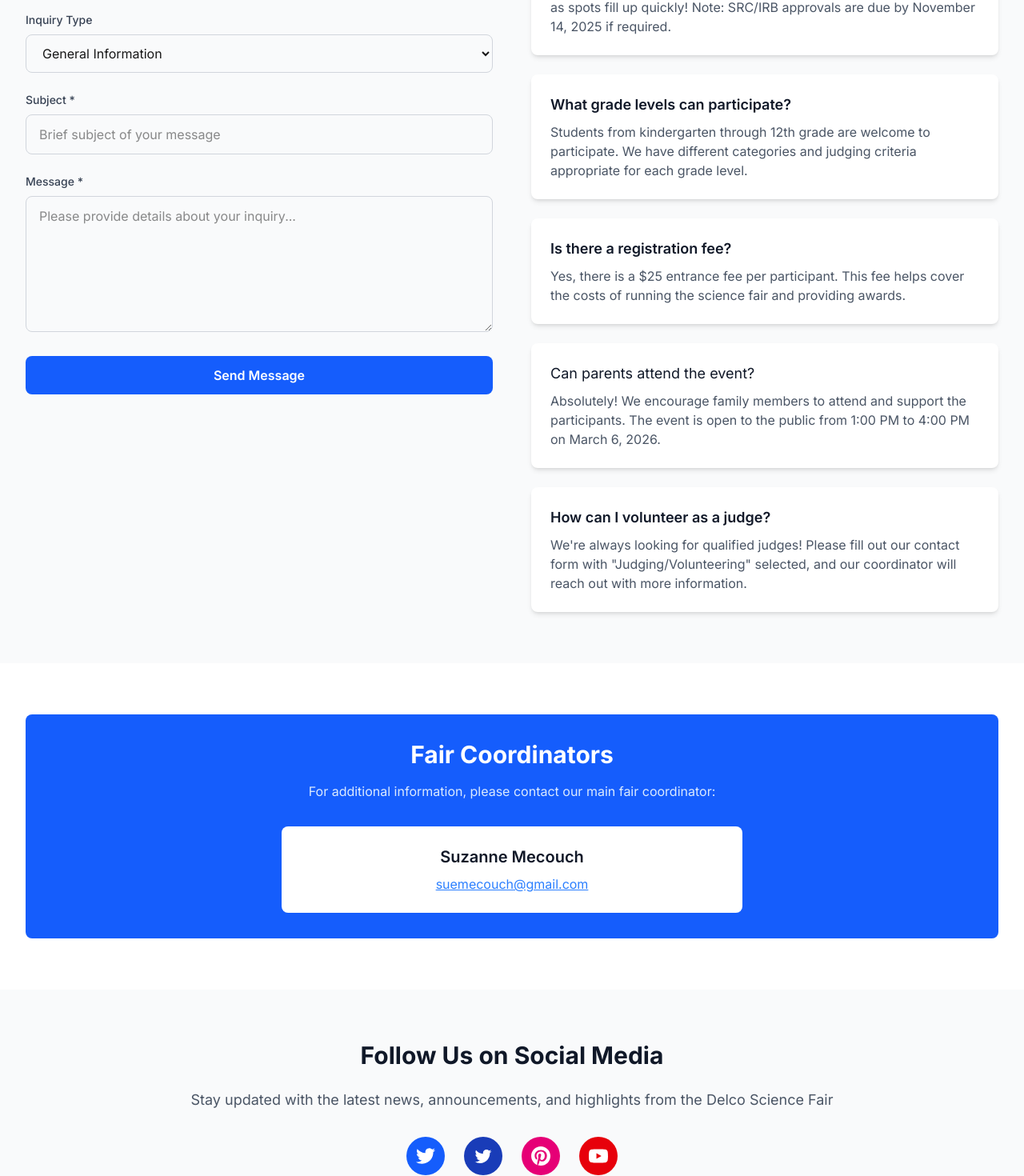
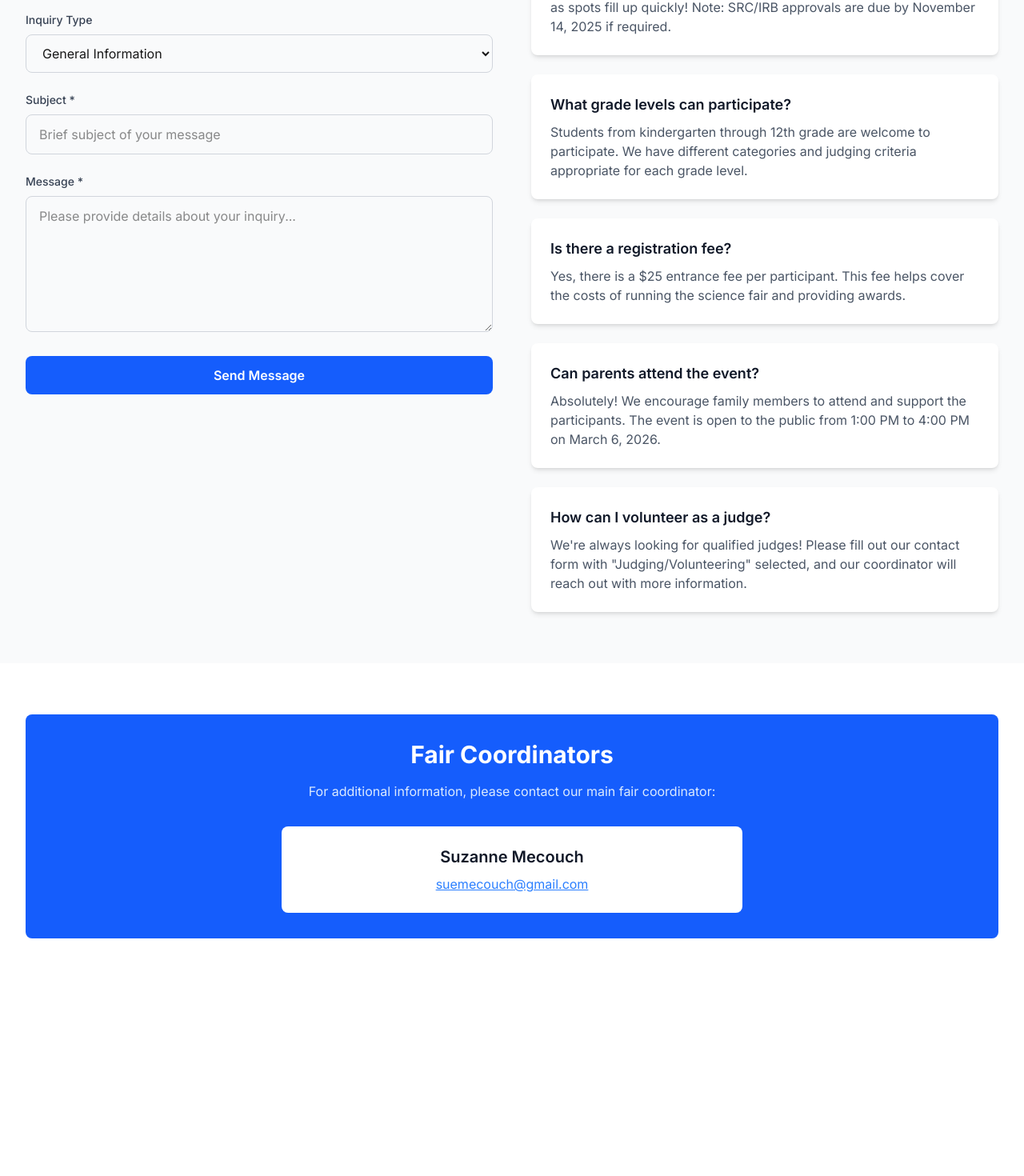
Before and after one commit to luccadimario/delcosf, a Next.js app: page /contact in a window 1280 px wide. Shown: the part 931-2401 px from the top of the page at 80% size. After the commit the page ends 2168 px from the top, so only its background shows below. Built offline with nearby package versions, Linux system fonts and the light colour scheme.

Commit message:
small changed, removed social media, bolded

```diff
--- a/src/app/contact/page.tsx
+++ b/src/app/contact/page.tsx
@@ -337,7 +337,7 @@ export default function Contact() {
                 </div>
 
                 <div className="bg-white p-6 rounded-lg shadow-md">
-                  <h3 className="text-lg font-semibent text-gray-900 mb-2">
+                  <h3 className="text-lg font-semibold text-gray-900 mb-2">
                     Can parents attend the event?
                   </h3>
                   <p className="text-gray-600">
@@ -392,7 +392,7 @@ export default function Contact() {
       </section>
 
       {/* Social Media */}
-      <section className="py-16 bg-gray-50">
+      {/*<section className="py-16 bg-gray-50">
         <div className="max-w-7xl mx-auto px-4 sm:px-6 lg:px-8 text-center">
           <h2 className="text-3xl font-bold text-gray-900 mb-6">
             Follow Us on Social Media
@@ -436,7 +436,7 @@ export default function Contact() {
             </a>
           </div>
         </div>
-      </section>
+      </section>*/}
     </div>
   );
 }
```
